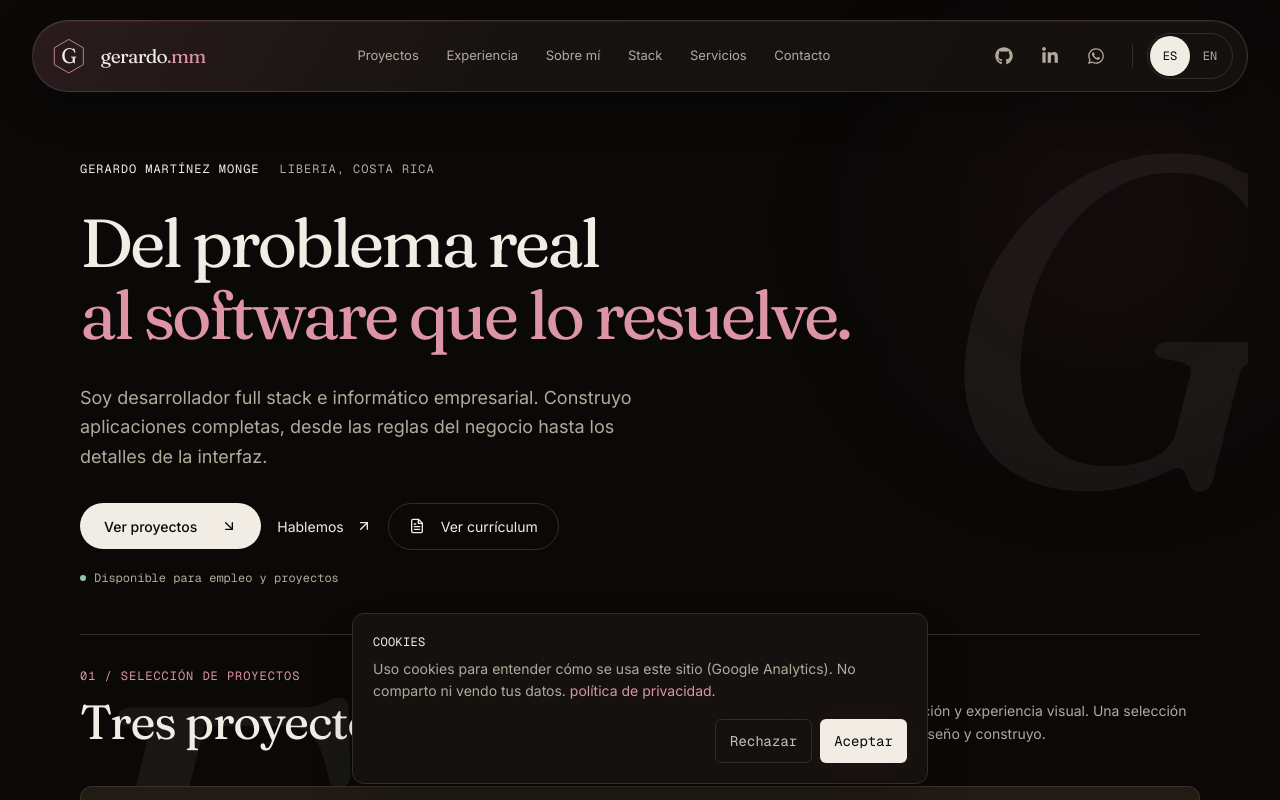
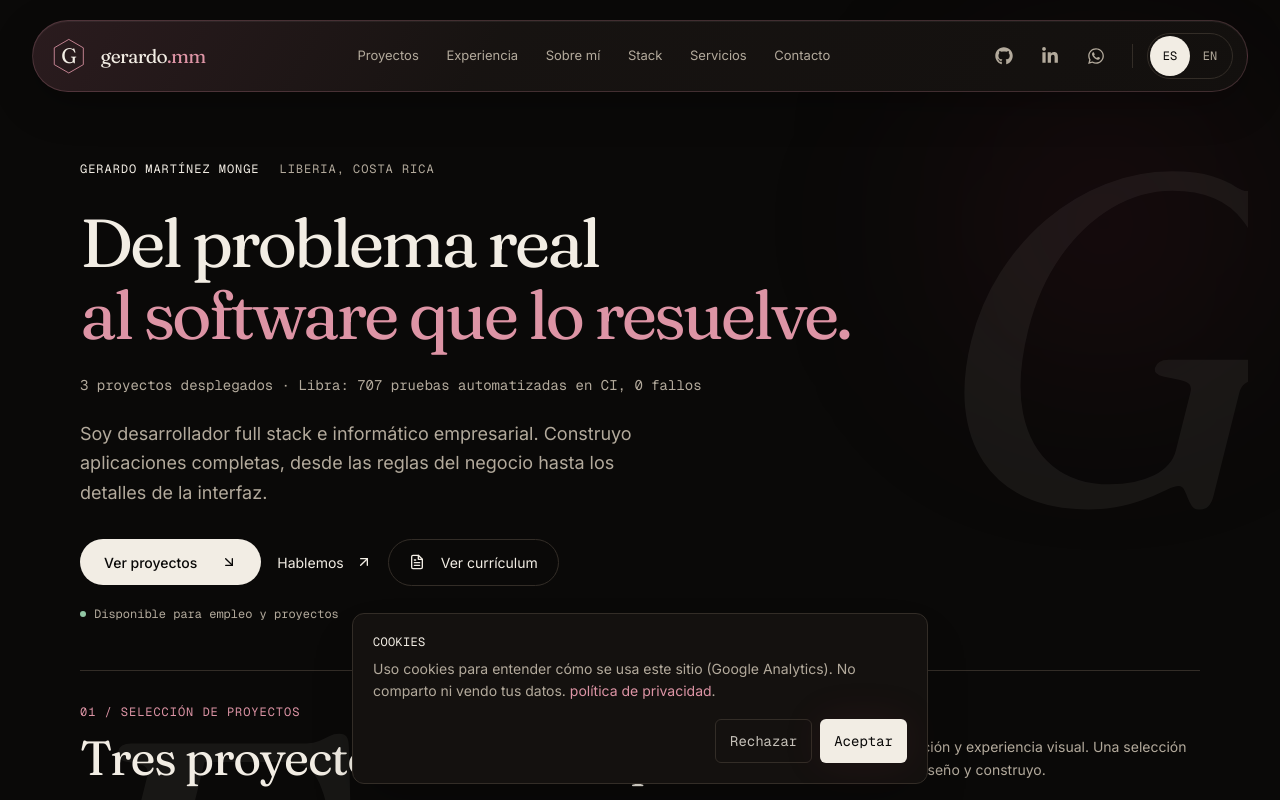
Before and after one commit to Gerardoprogramer/personal-site, a Next.js app: page / in a window 1280 px wide. Shown: the top 800 px of the page. Built offline with nearby package versions, Linux system fonts and the light colour scheme.

Commit message:
feat(hero): add a verified proof line under the headline
Three deployed projects (Libra, Obsidian Library, Selvática) and the 707 tests Libra runs in CI with 0 failures, checked on 2026-11-14 against CI run 43528652160.

```diff
--- a/components/sections/Hero.tsx
+++ b/components/sections/Hero.tsx
@@ -29,7 +29,12 @@ export function Hero() {
             {t.hero.titleLine2}
           </span>
         </h1>
-        <p className="mt-8 max-w-xl text-base leading-relaxed text-muted-foreground sm:text-lg">
+        {/* Figures checked on 2026-11-14: live demos of Libra, Obsidian Library
+            and Selvática; Libra CI run 43528652160 (684 + 23 unique tests). */}
+        <p className="mt-6 font-mono-tech text-sm text-muted-foreground">
+          {t.hero.proof}
+        </p>
+        <p className="mt-6 max-w-xl text-base leading-relaxed text-muted-foreground sm:text-lg">
           {t.hero.intro}
         </p>
         <div className="mt-8 flex flex-wrap items-center gap-4">
--- a/lib/i18n/en.json
+++ b/lib/i18n/en.json
@@ -156,6 +156,7 @@
     "viewProjects": "View projects",
     "talk": "Get in touch",
     "availability": "Open to roles and projects",
+    "proof": "3 deployed projects · Libra: 707 automated tests in CI, 0 failures",
     "cvLabel": "View résumé (PDF, opens in a new tab)"
   },
   "projectsSection": {
--- a/lib/i18n/es.json
+++ b/lib/i18n/es.json
@@ -156,6 +156,7 @@
     "viewProjects": "Ver proyectos",
     "talk": "Hablemos",
     "availability": "Disponible para empleo y proyectos",
+    "proof": "3 proyectos desplegados · Libra: 707 pruebas automatizadas en CI, 0 fallos",
     "cvLabel": "Ver currículum (PDF, se abre en otra pestaña)"
   },
   "projectsSection": {
```
